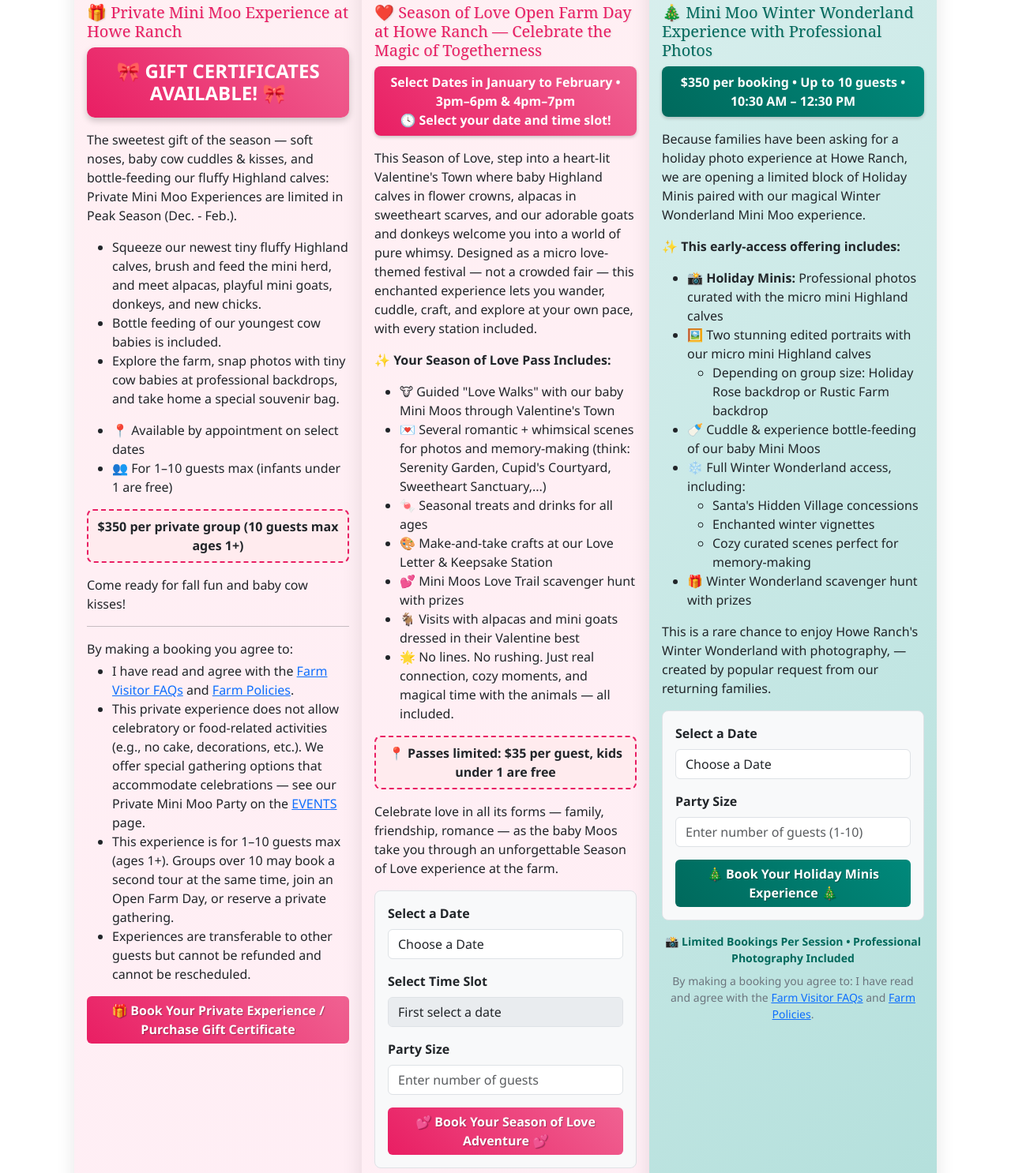
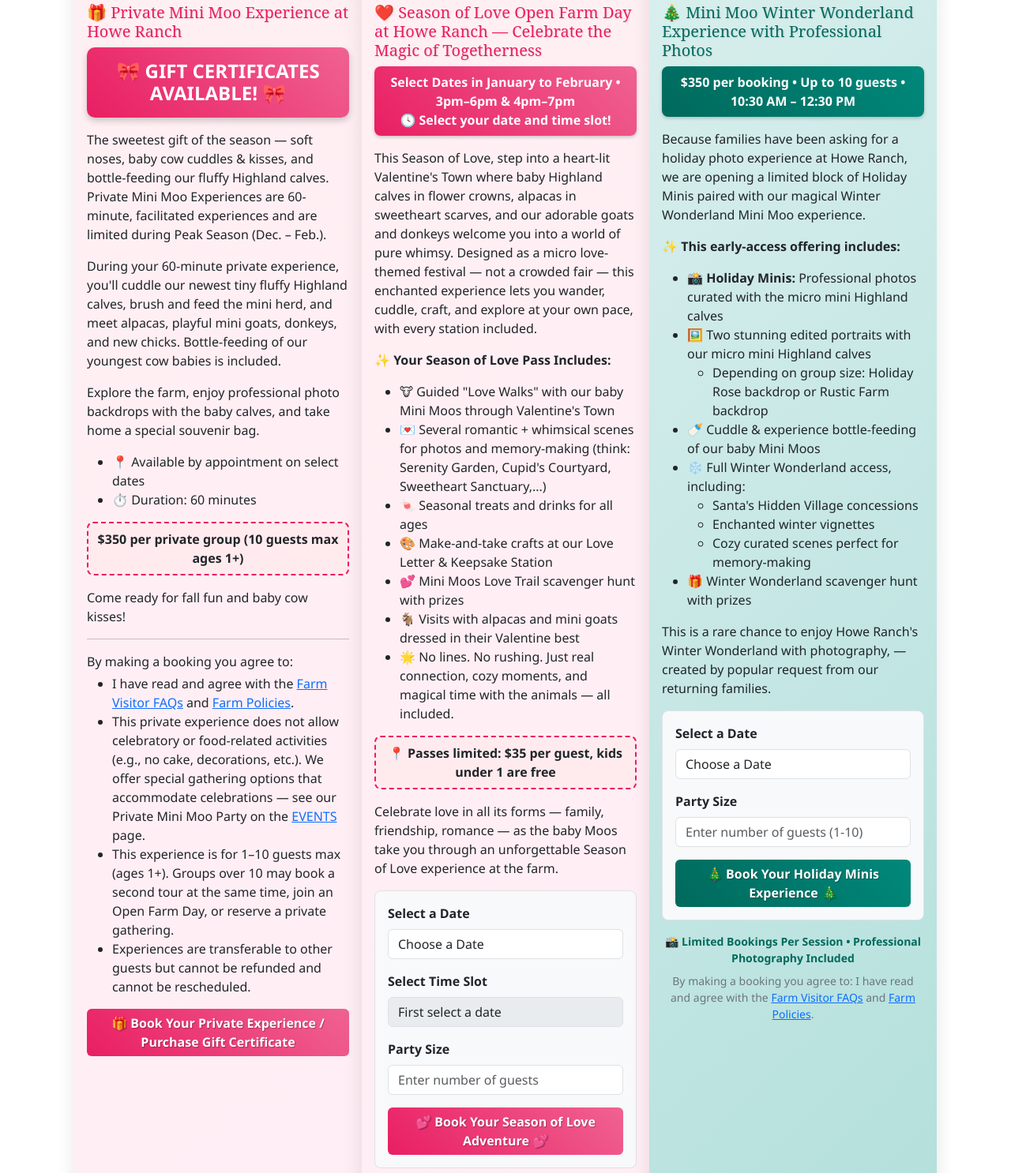
Before and after one commit to Spencer-Howe/EventSales, a Flask app: page / in a window 1280 px wide. Shown: the part 816-2302 px from the top of the page at 79% size. Run offline with Flask 3, Linux system fonts and the light colour scheme; some libraries are stand-ins or nearby versions; some web fonts are replaced.

Commit message:
minor priv changes

```diff
--- a/eventapp/templates/crypto_checkout.html
+++ b/eventapp/templates/crypto_checkout.html
@@ -360,7 +360,6 @@
                  placeholder="Phone number (optional)">
         </div>
       </div>
-
       <div class="warning-box mb-3">
         <h6 class="fw-bold">💳 Payment Information</h6>
         <small>
--- a/eventapp/templates/home.html
+++ b/eventapp/templates/home.html
@@ -23,18 +23,21 @@
     </div>
 
     <p class="card-text">
-      The sweetest gift of the season — soft noses, baby cow cuddles & kisses, and bottle-feeding our fluffy Highland calves: Private Mini Moo Experiences are limited in Peak Season (Dec. - Feb.).
+      The sweetest gift of the season — soft noses, baby cow cuddles & kisses, and bottle-feeding our fluffy Highland calves. Private Mini Moo Experiences are 60-minute, facilitated experiences and are limited during Peak Season (Dec. – Feb.).
+    </p>
+
+    <p class="card-text">
+      During your 60-minute private experience, you'll cuddle our newest tiny fluffy Highland calves, brush and feed the mini herd, and meet alpacas, playful mini goats, donkeys, and new chicks.
+      Bottle-feeding of our youngest cow babies is included.
+    </p>
+
+    <p class="card-text">
+      Explore the farm, enjoy professional photo backdrops with the baby calves, and take home a special souvenir bag.
     </p>
 
     <ul class="card-text">
-      <li>Squeeze our newest tiny fluffy Highland calves, brush and feed the mini herd, and meet alpacas, playful mini goats, donkeys, and new chicks.</li>
-      <li>Bottle feeding of our youngest cow babies is included.</li>
-      <li>Explore the farm, snap photos with tiny cow babies at professional backdrops, and take home a special souvenir bag.</li>
-    </ul>
-
-    <ul class="card-text">
       <li>📍 Available by appointment on select dates</li>
-      <li>👥 For 1–10 guests max (infants under 1 are free)</li>
+      <li>⏱️ Duration: 60 minutes</li>
     </ul>
 
     <div class="text-center p-2 mb-3" style="background: #ffebee; border-radius: 8px; border: 2px dashed #e91e63;">
```
